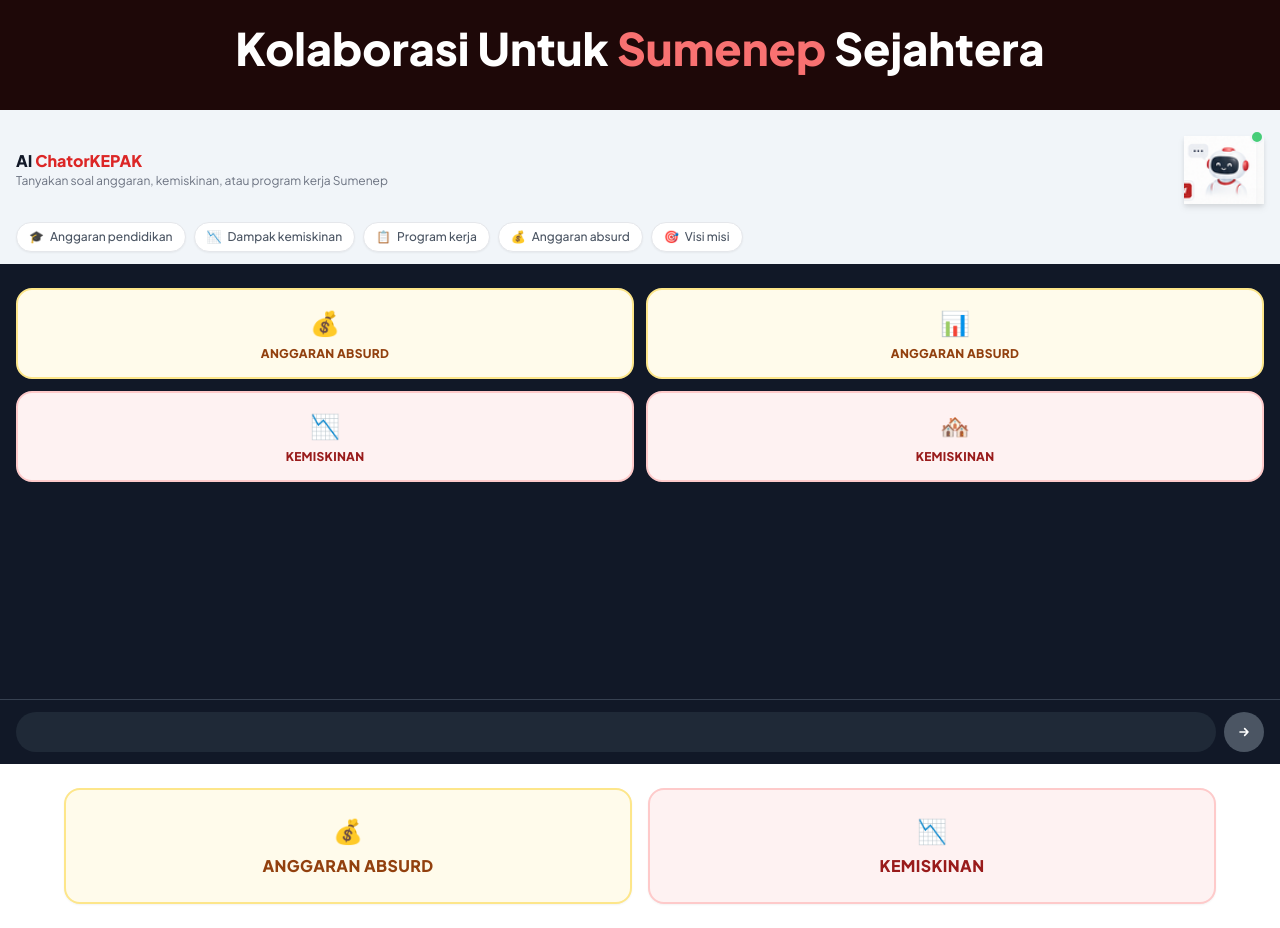
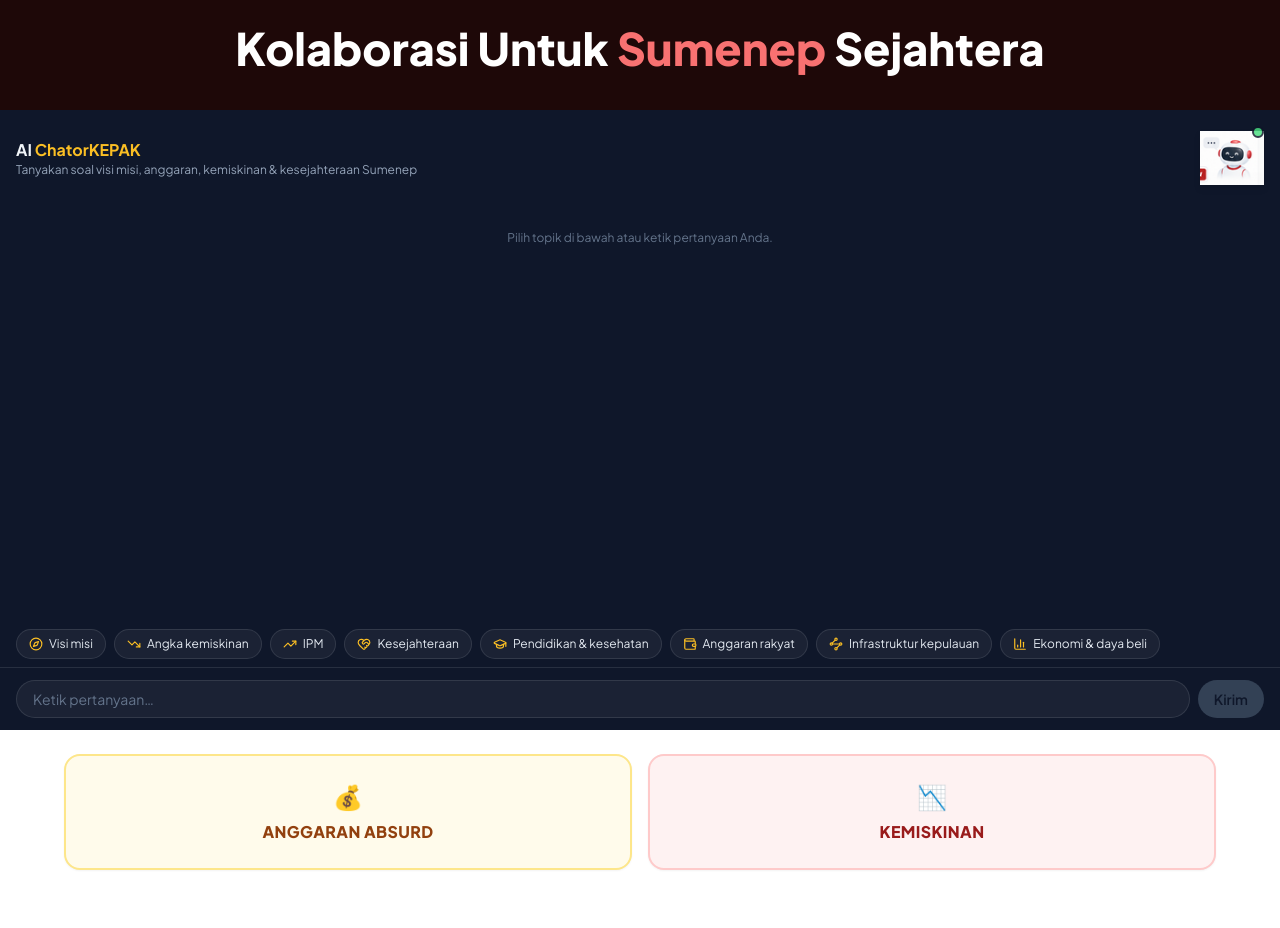
Before and after one commit to hamrasidi7-rgb/ChatorKEPAK, a Next.js app: page / in a window 1280 px wide. Shown: the part 499-1427 px from the top of the page. After the commit the page ends 1393 px from the top, so only its background shows below. Built offline with nearby package versions, Linux system fonts and the light colour scheme.

Commit message:
feat: redesain AIChatWidget — design baru slate/amber, chip kategori dengan Lucide icons, install lucide-react

```diff
--- a/src/app/page.tsx
+++ b/src/app/page.tsx
@@ -1,43 +1,29 @@
 "use client";
 
-import { useState } from "react";
 import Image from "next/image";
 import HeroSection from "@/components/home/HeroSection";
 import AIChatWidget from "@/components/ai/AIChatWidget";
 import Link from "next/link";
 
-const quickQuestions = [
-  { label: "Anggaran pendidikan", icon: "🎓" },
-  { label: "Dampak kemiskinan", icon: "📉" },
-  { label: "Program kerja", icon: "📋" },
-  { label: "Anggaran absurd", icon: "💰" },
-  { label: "Visi misi", icon: "🎯" },
-];
-
 export default function BerandaPage() {
-  const [chatKey, setChatKey] = useState(0);
-  const [pendingQuestion, setPendingQuestion] = useState<string | null>(null);
-
   return (
     <div>
       <HeroSection />
 
-      {/* AI Chat Section — menonjol */}
-      <section className="bg-slate-100">
-        {/* Intro bar */}
-        <div className="px-4 pt-5 pb-3 flex items-center gap-4">
-          {/* Teks intro */}
+      {/* AI Chat Section */}
+      <section className="bg-slate-900">
+        {/* Intro bar dengan robot icon */}
+        <div className="px-4 pt-4 pb-0 flex items-center gap-3">
           <div className="flex-1">
-            <p className="text-gray-900 font-extrabold text-base leading-tight">
-              AI <span className="text-brand-red">ChatorKEPAK</span>
-            </p>
-            <p className="text-gray-500 text-xs mt-0.5 leading-snug">
-              Tanyakan soal anggaran, kemiskinan, atau program kerja Sumenep
+            <h2 className="text-base font-bold text-slate-100">
+              AI <span className="text-amber-400">ChatorKEPAK</span>
+            </h2>
+            <p className="text-xs text-slate-400 leading-snug">
+              Tanyakan soal visi misi, anggaran, kemiskinan &amp; kesejahteraan Sumenep
             </p>
           </div>
-          {/* Robot icon — kanan */}
           <div className="relative flex-shrink-0">
-            <div className="w-20 h-20 relative">
+            <div className="w-16 h-16 relative">
               <Image
                 src="/images/ICON AI CHATOR KEPAK.png"
                 alt="AI ChatorKEPAK"
@@ -45,32 +31,13 @@ export default function BerandaPage() {
                 className="object-contain drop-shadow-md"
               />
             </div>
-            <div className="absolute top-0 right-0 w-3.5 h-3.5 bg-green-500 rounded-full border-2 border-slate-100 animate-pulse" />
+            <div className="absolute top-0 right-0 w-3 h-3 bg-green-400 rounded-full border-2 border-slate-900 animate-pulse" />
           </div>
         </div>
 
-        {/* Quick question pills */}
-        <div className="px-4 pb-3 overflow-x-auto">
-          <div className="flex gap-2 w-max">
-            {quickQuestions.map((q, i) => (
-              <button
-                key={i}
-                onClick={() => {
-                  setPendingQuestion(q.label);
-                  setChatKey((k) => k + 1);
-                }}
-                className="flex items-center gap-1.5 px-3 py-1.5 rounded-full bg-white border border-gray-200 text-gray-600 text-xs font-medium hover:bg-gray-50 hover:border-brand-red hover:text-brand-red transition-all whitespace-nowrap shadow-sm"
-              >
-                <span>{q.icon}</span>
-                <span>{q.label}</span>
-              </button>
-            ))}
-          </div>
-        </div>
-
-        {/* Chat widget */}
-        <div className="h-[420px] md:h-[500px]">
-          <AIChatWidgetWithQuestion key={chatKey} initialQuestion={pendingQuestion} />
+        {/* Chat widget — tanpa header duplikat */}
+        <div className="h-[480px] md:h-[540px]">
+          <AIChatWidget showHeader={false} />
         </div>
       </section>
 
@@ -101,8 +68,3 @@ export default function BerandaPage() {
     </div>
   );
 }
-
-/* Wrapper agar quick question bisa auto-send ke chat */
-function AIChatWidgetWithQuestion({ initialQuestion }: { initialQuestion: string | null }) {
-  return <AIChatWidget initialQuestion={initialQuestion} showHeader={false} />;
-}
--- a/src/components/ai/AIChatWidget.tsx
+++ b/src/components/ai/AIChatWidget.tsx
@@ -1,22 +1,27 @@
 "use client";
 
 import { useState, useRef, useEffect } from "react";
-import Link from "next/link";
+import {
+  Compass, TrendingDown, TrendingUp, HeartHandshake,
+  GraduationCap, Wallet, Waypoints, BarChart3,
+} from "lucide-react";
 import type { ChatMessage } from "@/types";
 
-const categoryBoxes = [
-  { label: "Anggaran Absurd", href: "/program", color: "bg-amber-50 border-amber-200 text-amber-800", icon: "💰" },
-  { label: "Anggaran Absurd", href: "/program", color: "bg-amber-50 border-amber-200 text-amber-800", icon: "📊" },
-  { label: "Kemiskinan", href: "/kemiskinan", color: "bg-red-50 border-red-200 text-red-800", icon: "📉" },
-  { label: "Kemiskinan", href: "/kemiskinan", color: "bg-red-50 border-red-200 text-red-800", icon: "🏘️" },
+const chipPrompts = [
+  { id: "visi", label: "Visi misi", icon: Compass, prompt: "Jelaskan visi 'Sumenep Unggul, Mandiri, dan Sejahtera' dan 5 misi Bupati 2025–2030." },
+  { id: "kemiskinan", label: "Angka kemiskinan", icon: TrendingDown, prompt: "Berapa angka kemiskinan Sumenep terbaru dan bagaimana trennya?" },
+  { id: "ipm", label: "IPM", icon: TrendingUp, prompt: "Bagaimana perkembangan IPM Sumenep dari 2021 hingga sekarang?" },
+  { id: "kesejahteraan", label: "Kesejahteraan", icon: HeartHandshake, prompt: "Apa program penguatan kesejahteraan masyarakat yang dijalankan?" },
+  { id: "sdm", label: "Pendidikan & kesehatan", icon: GraduationCap, prompt: "Bagaimana peningkatan SDM diterjemahkan ke pendidikan dan kesehatan?" },
+  { id: "anggaran", label: "Anggaran rakyat", icon: Wallet, prompt: "Berapa APBD yang dialokasikan untuk menekan kemiskinan?" },
+  { id: "infrastruktur", label: "Infrastruktur kepulauan", icon: Waypoints, prompt: "Bagaimana keseimbangan pembangunan kepulauan dan daratan?" },
+  { id: "ekonomi", label: "Ekonomi & daya beli", icon: BarChart3, prompt: "Bagaimana pertumbuhan ekonomi dan daya beli warga Sumenep?" },
 ];
 
 export default function AIChatWidget({
-  isPreview = false,
   initialQuestion = null,
   showHeader = true,
 }: {
-  isPreview?: boolean;
   initialQuestion?: string | null;
   showHeader?: boolean;
 }) {
@@ -64,129 +69,89 @@ export default function AIChatWidget({
     }
   }
 
-  /* ── Preview mode ── */
-  if (isPreview) {
   return (
-      <div className="bg-gray-900 rounded-2xl overflow-hidden shadow-lg">
-        <div className="bg-gray-800 px-4 py-3 flex items-center gap-3">
-          <div className="w-8 h-8 bg-brand-red rounded-full flex items-center justify-center flex-shrink-0">
-            <svg className="w-4 h-4 text-white" fill="currentColor" viewBox="0 0 24 24">
-              <path d="M21 15a2 2 0 01-2 2H7l-4 4V5a2 2 0 012-2h14a2 2 0 012 2z" />
-            </svg>
-          </div>
-          <div className="flex-1">
-            <p className="text-white font-bold text-sm leading-none">AI ChatorKEPAK</p>
-            <div className="flex items-center gap-1 mt-0.5">
+    <div className="flex flex-col h-full bg-slate-900">
+      {/* Header */}
+      {showHeader && (
+        <div className="px-4 pt-4 pb-2 flex-shrink-0">
+          <h2 className="text-base font-bold text-slate-100">
+            AI <span className="text-amber-400">ChatorKEPAK</span>
+          </h2>
+          <p className="text-xs text-slate-400">
+            Tanyakan soal visi misi, anggaran, kemiskinan &amp; kesejahteraan Sumenep
+          </p>
+          <div className="flex items-center gap-1.5 mt-1">
             <div className={`w-1.5 h-1.5 rounded-full ${isOnline ? "bg-green-400 animate-pulse" : "bg-gray-500"}`} />
-              <span className="text-gray-400 text-xs">{isOnline ? "Online" : "Offline"}</span>
-            </div>
-          </div>
-        </div>
-        <div className="px-4 pb-4">
-          <div className="flex gap-2 bg-gray-800 rounded-full px-3 py-2 items-center">
-            <span className="flex-1 text-gray-600 text-xs"></span>
-            <div className="w-7 h-7 bg-brand-red rounded-full flex items-center justify-center flex-shrink-0">
-              <svg className="w-3.5 h-3.5 text-white" fill="none" viewBox="0 0 24 24" stroke="currentColor" strokeWidth={2.5}>
-                <path strokeLinecap="round" strokeLinejoin="round" d="M13 7l5 5m0 0l-5 5m5-5H6" />
-              </svg>
-            </div>
-          </div>
-        </div>
-      </div>
-    );
-  }
-
-  /* ── Full chat mode ── */
-  return (
-    <div className="flex flex-col h-full bg-gray-900">
-      {/* Header — hanya tampil jika showHeader=true (misal di halaman /ai-chat) */}
-      {showHeader && (
-        <div className="px-4 py-3 flex items-center gap-3 bg-gray-800 flex-shrink-0">
-          <div className="w-8 h-8 bg-brand-red rounded-full flex items-center justify-center flex-shrink-0">
-            <svg className="w-4 h-4 text-white" fill="currentColor" viewBox="0 0 24 24">
-              <path d="M21 15a2 2 0 01-2 2H7l-4 4V5a2 2 0 012-2h14a2 2 0 012 2z" />
-            </svg>
-          </div>
-          <div>
-            <p className="text-white font-bold text-sm leading-none">AI ChatorKEPAK</p>
-            <div className="flex items-center gap-1 mt-0.5">
-              <div className={`w-1.5 h-1.5 rounded-full ${isOnline ? "bg-green-400 animate-pulse" : "bg-gray-500"}`} />
-              <span className="text-gray-400 text-xs">{isOnline ? "Online" : "Offline"}</span>
-            </div>
+            <span className="text-slate-500 text-xs">{isOnline ? "Online" : "Offline"}</span>
           </div>
         </div>
       )}
 
       {/* Messages area */}
-      <div className="flex-1 overflow-y-auto p-4 space-y-3">
+      <div className="flex-1 overflow-y-auto px-4 py-2 space-y-2">
         {messages.length === 0 && (
-          <div className="grid grid-cols-2 gap-3 pt-2">
-            {categoryBoxes.map((box, i) => (
-              <Link
-                key={i}
-                href={box.href}
-                className={`flex flex-col items-center justify-center gap-2 p-4 rounded-2xl border-2 ${box.color} text-center hover:opacity-80 transition-opacity`}
-              >
-                <span className="text-2xl">{box.icon}</span>
-                <span className="font-extrabold text-xs uppercase tracking-wide leading-tight">
-                  {box.label}
-                </span>
-              </Link>
-            ))}
-          </div>
+          <p className="mt-8 text-center text-xs text-slate-500">
+            Pilih topik di bawah atau ketik pertanyaan Anda.
+          </p>
         )}
         {messages.map((msg, i) => (
-          <div key={i} className={`flex ${msg.role === "user" ? "justify-end" : "justify-start"}`}>
           <div
-              className={`max-w-[80%] px-4 py-2.5 rounded-2xl text-sm leading-relaxed ${
+            key={i}
+            className={`max-w-[85%] rounded-2xl px-3 py-2 text-sm ${
               msg.role === "user"
-                  ? "bg-brand-red text-white rounded-br-sm"
-                  : "bg-gray-700 text-gray-100 rounded-bl-sm"
+                ? "ml-auto bg-amber-500/90 text-slate-900"
+                : "mr-auto bg-white/10 text-slate-200"
             }`}
           >
             {msg.content}
           </div>
-          </div>
         ))}
         {loading && (
-          <div className="flex justify-start">
-            <div className="bg-gray-700 rounded-2xl rounded-bl-sm px-4 py-3">
+          <div className="mr-auto bg-white/10 rounded-2xl px-4 py-3">
             <div className="flex gap-1">
               {[0, 150, 300].map((delay) => (
                 <div
                   key={delay}
-                    className="w-2 h-2 bg-gray-400 rounded-full animate-bounce"
+                  className="w-2 h-2 bg-slate-400 rounded-full animate-bounce"
                   style={{ animationDelay: `${delay}ms` }}
                 />
               ))}
-              </div>
             </div>
           </div>
         )}
         <div ref={messagesEndRef} />
       </div>
 
+      {/* Chip kategori */}
+      <div className="px-4 py-2 flex gap-2 overflow-x-auto [scrollbar-width:none] flex-shrink-0">
+        {chipPrompts.map((c) => (
+          <button
+            key={c.id}
+            onClick={() => sendMessage(c.prompt)}
+            className="flex shrink-0 items-center gap-1.5 rounded-full border border-white/10 bg-white/5 px-3 py-1.5 text-xs text-slate-200 transition hover:border-amber-300/50 hover:bg-white/10"
+          >
+            <c.icon className="h-3.5 w-3.5 text-amber-400" />
+            {c.label}
+          </button>
+        ))}
+      </div>
+
       {/* Input */}
-      <div className="px-4 py-3 border-t border-gray-700 flex-shrink-0">
-        <div className="flex gap-2 items-center">
+      <div className="px-4 py-3 border-t border-white/10 flex gap-2 flex-shrink-0">
         <input
-            type="text"
           value={input}
           onChange={(e) => setInput(e.target.value)}
           onKeyDown={(e) => e.key === "Enter" && !e.shiftKey && sendMessage(input)}
-            placeholder=""
-            className="flex-1 bg-gray-800 text-white rounded-full px-4 py-2.5 text-sm outline-none focus:ring-2 focus:ring-brand-red/30 placeholder-gray-500"
+          placeholder="Ketik pertanyaan…"
+          className="flex-1 rounded-full border border-white/10 bg-white/5 px-4 py-2 text-sm text-slate-100 outline-none placeholder:text-slate-500 focus:border-amber-300/50"
         />
         <button
           onClick={() => sendMessage(input)}
           disabled={!input.trim() || loading}
-            className="w-10 h-10 bg-brand-red disabled:bg-gray-600 rounded-full flex items-center justify-center transition-colors flex-shrink-0"
+          className="rounded-full bg-amber-500 disabled:bg-slate-700 px-4 py-2 text-sm font-semibold text-slate-900 transition hover:bg-amber-400"
         >
-            <svg className="w-4 h-4 text-white" fill="none" viewBox="0 0 24 24" stroke="currentColor" strokeWidth={2.5}>
-              <path strokeLinecap="round" strokeLinejoin="round" d="M13 7l5 5m0 0l-5 5m5-5H6" />
-            </svg>
+          Kirim
         </button>
-        </div>
       </div>
     </div>
   );
```
Also changed, not shown: package.json (+10 -9 lines), 1 other file (tests, documents, lock files or other folders). Lines whose indentation alone changed are shown as unchanged.
